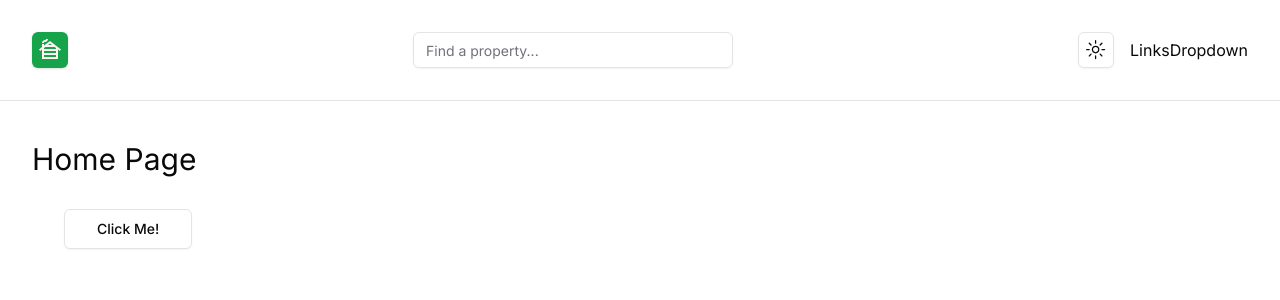
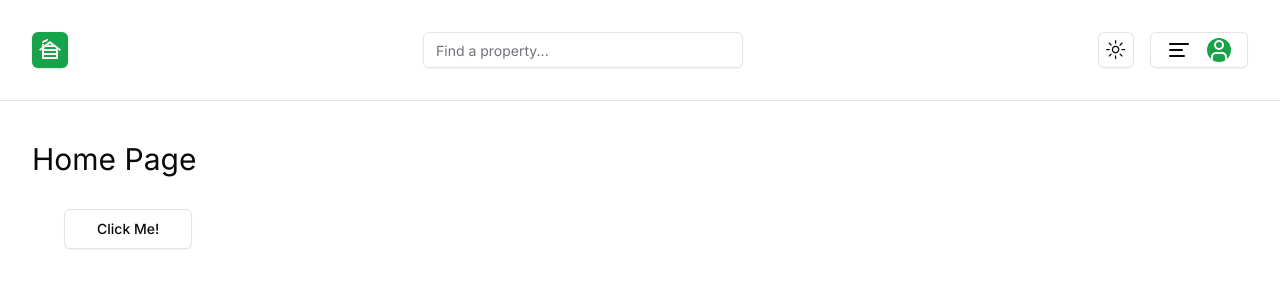
Before and after one commit to matchoo812/home-away, a Next.js app: page / in a window 1280 px wide. Shown: the top 300 px of the page. Built offline with nearby package versions, Linux system fonts and the light colour scheme.

Commit message:
add dropdown menu with links and placeholder user icon to navbar

```diff
--- a/components/navbar/LinksDropdown.tsx
+++ b/components/navbar/LinksDropdown.tsx
@@ -1,4 +1,36 @@
+import Link from "next/link";
+import {
+  DropdownMenu,
+  DropdownMenuContent,
+  DropdownMenuItem,
+  DropdownMenuTrigger,
+  DropdownMenuSeparator,
+} from "@/components/ui/dropdown-menu";
+import { LuAlignLeft } from "react-icons/lu";
+import { Button } from "../ui/button";
+import { links } from "@/utils/links";
+import UserIcon from "./UserIcon";
+import SignOutLink from "./SignOutLink";
+
 function LinksDropdown() {
-  return <div>LinksDropdown</div>;
+  return (
+    <DropdownMenu>
+      <DropdownMenuTrigger asChild>
+        <Button variant='outline' className='flex gap-4 max-w-[100px]'>
+          <LuAlignLeft className='w-6 h-6' />
+          <UserIcon />
+        </Button>
+      </DropdownMenuTrigger>
+      <DropdownMenuContent className='w-52' align='start' sideOffset={10}>
+        {links.map((link) => (
+          <DropdownMenuItem key={link.href}>
+            <Link href={link.href} className='capitalize w-full'>
+              {link.label}
+            </Link>
+          </DropdownMenuItem>
+        ))}
+      </DropdownMenuContent>
+    </DropdownMenu>
+  );
 }
 export default LinksDropdown;
--- a/components/navbar/UserIcon.tsx
+++ b/components/navbar/UserIcon.tsx
@@ -1,4 +1,6 @@
+import { LuUser } from "react-icons/lu";
+
 function UserIcon() {
-  return <div>UserIcon</div>;
+  return <LuUser className='w-6 h-6 bg-primary rounded-full text-white' />;
 }
 export default UserIcon;
--- /dev/null
+++ b/utils/links.ts
@@ -0,0 +1,14 @@
+type NavLink = {
+  href: string;
+  label: string;
+};
+
+export const links: NavLink[] = [
+  { href: "/", label: "home" },
+  { href: "/favorites ", label: "favorites" },
+  { href: "/bookings ", label: "bookings" },
+  { href: "/reviews ", label: "reviews" },
+  { href: "/rentals/create ", label: "create rental" },
+  { href: "/rentals", label: "my rentals" },
+  { href: "/profile ", label: "profile" },
+];
```
